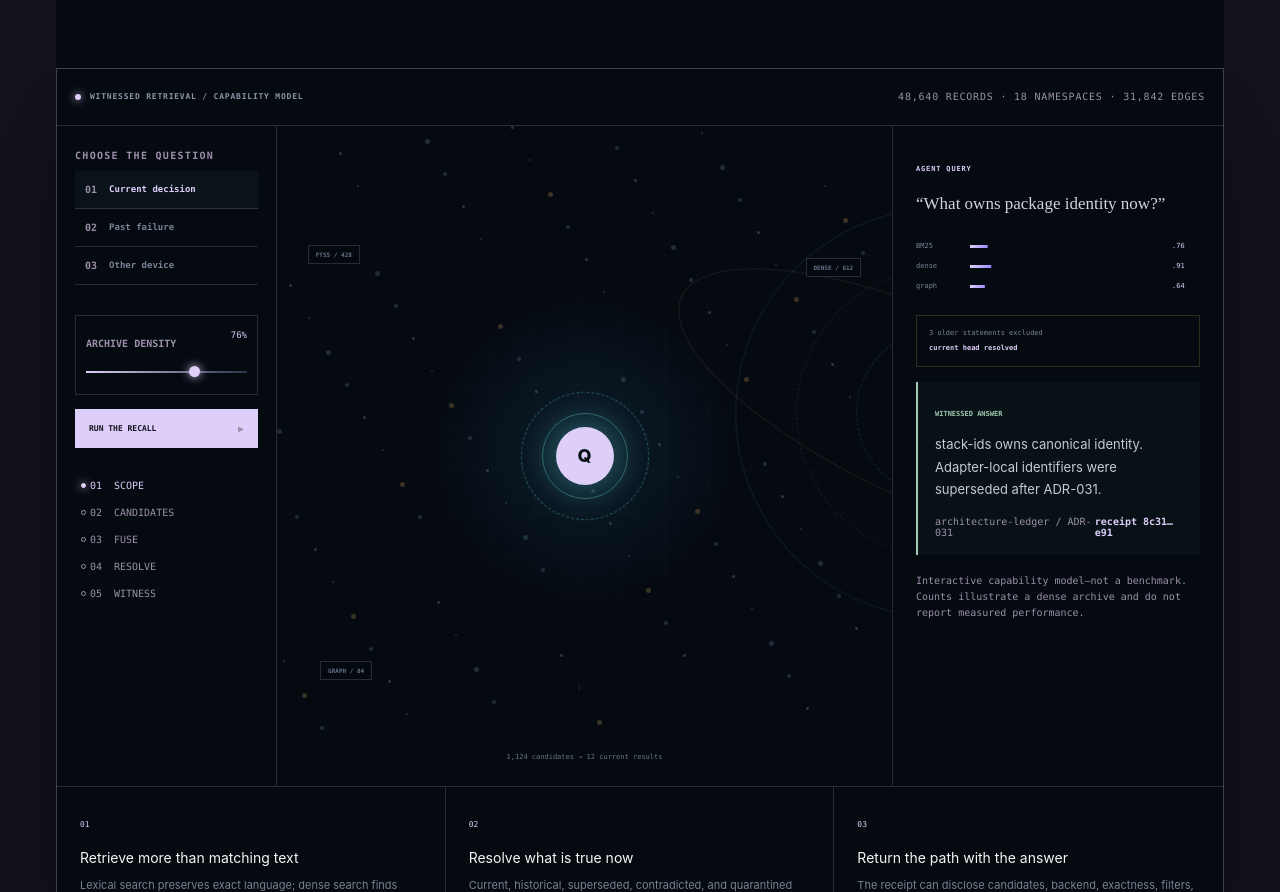
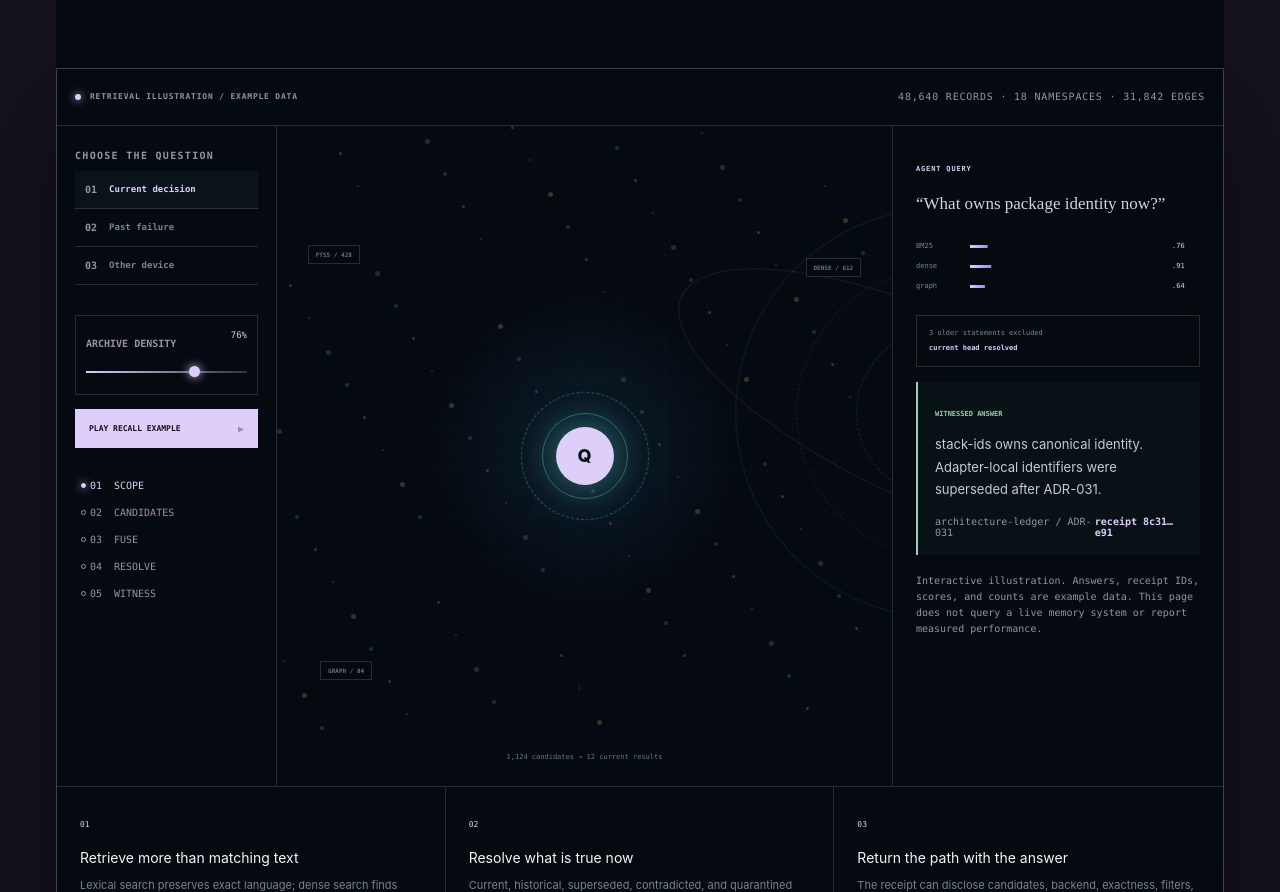
Before and after one commit to RecursiveIntell/recursiveintell-web, a Next.js app: page /proof in a window 1280 px wide. Shown: the part 1130-2022 px from the top of the page. Built offline with nearby package versions, Linux system fonts and the light colour scheme; no server answers.

Commit message:
Install full Ares and fix website audit findings: app/components/MemoryProof.tsx

```diff
--- a/app/components/MemoryProof.tsx
+++ b/app/components/MemoryProof.tsx
@@ -66,7 +66,7 @@ export function MemoryProof({ extended = false }: { extended?: boolean }) {
   return (
     <section className={`memory-proof proof-phase-${phase} ${running ? "proof-running" : ""}`}>
       <header className="proof-toolbar">
-        <span><i /> WITNESSED RETRIEVAL / CAPABILITY MODEL</span>
+        <span><i /> RETRIEVAL ILLUSTRATION / EXAMPLE DATA</span>
         <b>{Math.round(64000 * density / 100).toLocaleString()} RECORDS · 18 NAMESPACES · 31,842 EDGES</b>
       </header>
       <div className="proof-layout">
@@ -99,7 +99,7 @@ export function MemoryProof({ extended = false }: { extended?: boolean }) {
             />
           </label>
           <button className="proof-run" onClick={start}>
-            {running ? "RECALL IN MOTION" : "RUN THE RECALL"}
+            {running ? "EXAMPLE IN MOTION" : "PLAY RECALL EXAMPLE"}
             <span>▶</span>
           </button>
           <ol>
@@ -156,7 +156,7 @@ export function MemoryProof({ extended = false }: { extended?: boolean }) {
             </footer>
           </article>
           <p className="model-caveat">
-            Interactive capability model—not a benchmark. Counts illustrate a dense archive and do not report measured performance.
+            Interactive illustration. Answers, receipt IDs, scores, and counts are example data. This page does not query a live memory system or report measured performance.
           </p>
         </div>
       </div>
```
